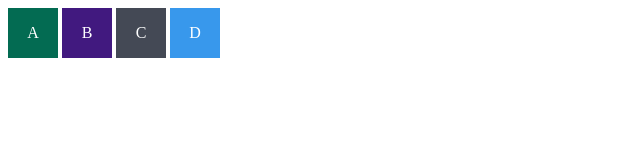
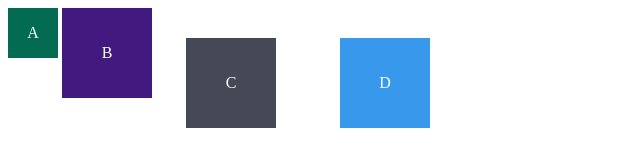
Before and after one commit to Minatto95/trybe-exercicios, a plain HTML site: page fundamentos/bloco-3-introducao-a-html-e-css/dia-3-html-css-seletores-e-posicionamento/index.html in a window 1280 px wide. Shown: the whole page, without its empty margins (0-640 px from the left). Drawn offline with Linux system fonts and the light colour scheme.

Commit message:
adicionado padding, amrgem e borda.

```diff
--- a/fundamentos/bloco-3-introducao-a-html-e-css/dia-3-html-css-seletores-e-posicionamento/style.css
+++ b/fundamentos/bloco-3-introducao-a-html-e-css/dia-3-html-css-seletores-e-posicionamento/style.css
@@ -14,14 +14,20 @@
   /* insira na classe abaixo um padding de 20px para aplicá-lo aos itens B, C e D */
   .padding {
 
+    padding: 20px;
+
   }
 
   /* insira na classe abaixo uma margem de 30px para aplicá-la aos itens C e D */
   .margin {
+
+    margin: 30px;
 
   }
 
   /* insira na classe abaixo uma borda com valor '5px solid black' para aplicá-la ao item D */
   .border {
 
+    border: 5px black;
+
   }
```
